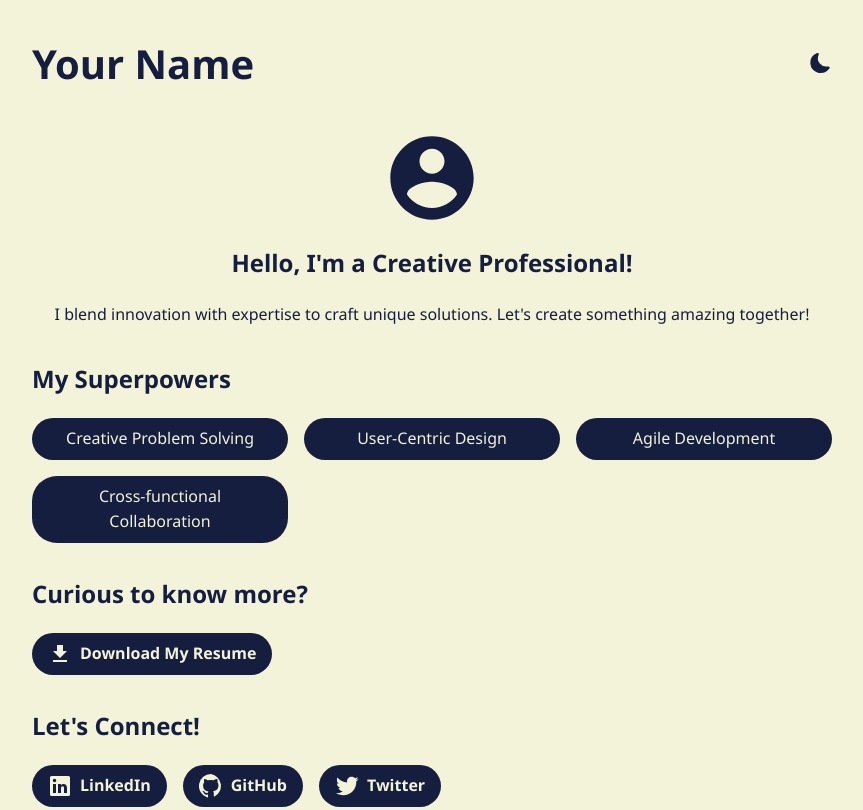
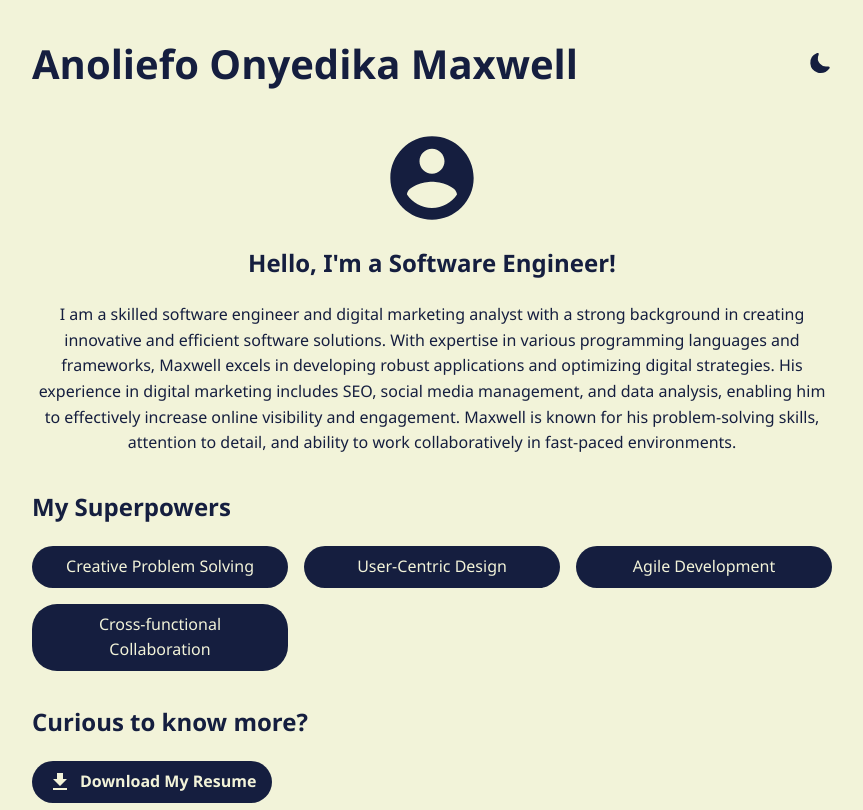
Before and after one commit to DevMaxwell/portfolioV2, a plain HTML site: page index.html in a window 1280 px wide. Shown: the top 810 px of the page, without its empty margins (208-1071 px from the left). Drawn offline with Linux system fonts and the light colour scheme.

Commit message:
Change summary

```diff
--- a/index.html
+++ b/index.html
@@ -9,7 +9,7 @@
   <body>
     <div class="container">
       <header>
-        <h1>Your Name</h1>
+        <h1>Anoliefo Onyedika Maxwell</h1>
         <button id="theme-toggle">
           <svg
             id="moon"
@@ -53,10 +53,9 @@
               />
             </svg>
           </div>
-          <h2>Hello, I'm a Creative Professional!</h2>
+          <h2>Hello, I'm a Software Engineer!</h2>
           <p>
-            I blend innovation with expertise to craft unique solutions. Let's
-            create something amazing together!
+            I am a skilled software engineer and digital marketing analyst with a strong background in creating innovative and efficient software solutions. With expertise in various programming languages and frameworks, Maxwell excels in developing robust applications and optimizing digital strategies. His experience in digital marketing includes SEO, social media management, and data analysis, enabling him to effectively increase online visibility and engagement. Maxwell is known for his problem-solving skills, attention to detail, and ability to work collaboratively in fast-paced environments.
           </p>
         </section>
         <section id="skills">
```
